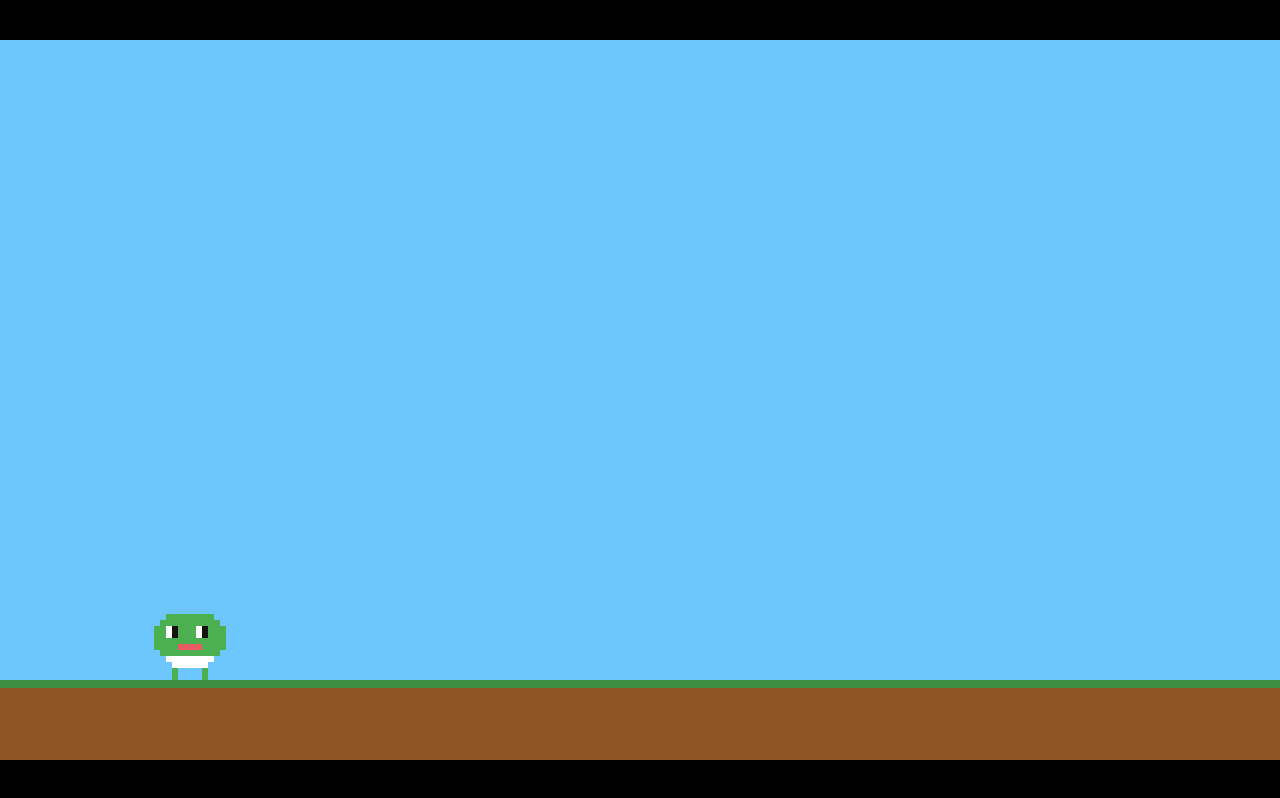
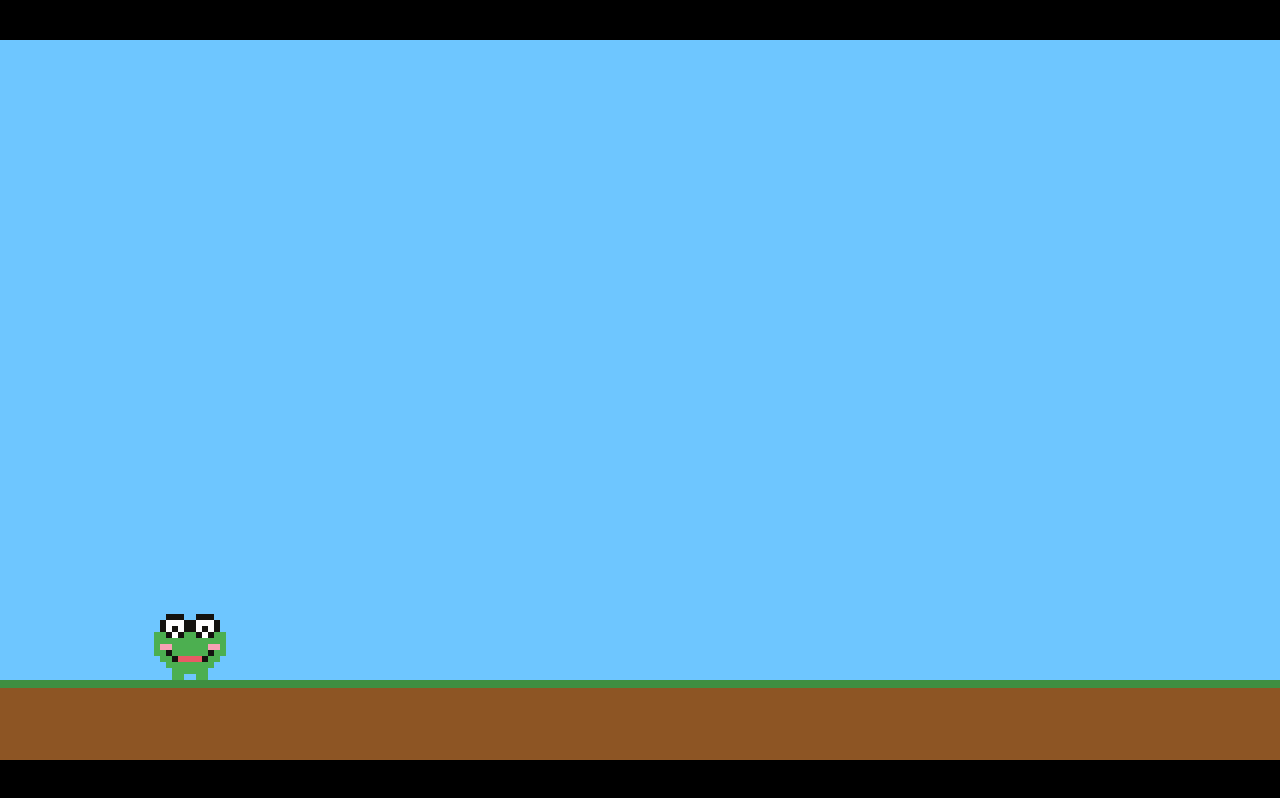
Before and after one commit to chlgpdus921/keroppi-jump, a website: page frontend/index.html in a window 1280 px wide. Drawn offline with Linux system fonts and the light colour scheme.

Commit message:
feat: switch player sprite to Keroppi, let browser handle Ctrl/Cmd/Alt shortcuts
Co-Authored-By: Claude Opus 5.5 <noreply@anthropic.com>

```diff
--- a/frontend/index.html
+++ b/frontend/index.html
@@ -22,31 +22,33 @@ const GRAVITY = 1400, JUMP_V = 460, MAX_VX = 150, ACCEL = 1200, FRICTION = 1400,
 const FLOOR_Y = H - 40; // Phase 1 임시 바닥 (Phase 2에서 타일 충돌로 교체)
 const IDLE_FRAME_TIME = 0.4;
 
-// ---- 스프라이트 (요구사항 2, 글자 그대로) ----
-const CLAWD = [
+// ---- 스프라이트: 케로피 (개인 프로젝트용 팬아트, 12x11) ----
+// 머리 위로 튀어나온 큰 눈, 분홍 볼, 활짝 웃는 빨간 입
+const KEROPPI = [
+  "..BBB..BBB..",
+  ".BWWWBBWWWB.",
+  ".BWBWBBWBWB.",
+  "GGBWBGGBWBGG",
+  "GGGGGGGGGGGG",
+  "GPPGGGGGGPPG",
+  "GGBGGGGGGBGG",
+  ".GGBRRRRBGG.",
   "..GGGGGGGG..",
-  ".GGGGGGGGGG.",
-  "GGWBGGGWBGGG",
-  "GGWBGGGWBGGG",
-  "GGGGGGGGGGGG",
-  "GGGGRRRRGGGG",
-  ".GGGGGGGGGG.",
-  "..WWWWWWWW..",
-  "...WWWWWW...",
-  "...G....G...",
-  "...G....G..."
+  "...GGGGGG...",
+  "...GG..GG..."
 ];
 
 const PALETTE = {
   G: "#4CAF50", // 케로피 초록색
-  W: "#FFFFFF", // 흰색
-  B: "#14130F", // 검정 눈동자
-  R: "#E85B65"  // 빨간 입
+  W: "#FFFFFF", // 흰자
+  B: "#14130F", // 눈동자·윤곽선
+  R: "#E85B65", // 빨간 입
+  P: "#F7A1B5"  // 분홍 볼
 };
 
 // 정지 시 2프레임 다리 애니메이션: 두 번째 프레임은 마지막 행(발)만 벌린다.
-const CLAWD_IDLE_B = CLAWD.slice(0, -1).concat(["..G......G.."]);
-const CLAWD_FRAMES = [CLAWD, CLAWD_IDLE_B];
+const KEROPPI_IDLE_B = KEROPPI.slice(0, -1).concat(["..GG....GG.."]);
+const KEROPPI_FRAMES = [KEROPPI, KEROPPI_IDLE_B];
 
 // ---- 캔버스 ----
 const canvas = document.getElementById("game");
@@ -68,6 +70,8 @@ let jumpPressed = false;   // 새 Space 입력 1회 플래그
 let jumpReleased = false;  // Space 뗌 1회 플래그 (가변 점프)
 
 addEventListener("keydown", (e) => {
+  // Ctrl/Cmd/Alt 조합(새로고침, 뒤로가기 등)은 브라우저에 양보
+  if (e.ctrlKey || e.metaKey || e.altKey) return;
   if (GAME_KEYS.has(e.code)) e.preventDefault();
   if (e.repeat) return; // 자동반복 무시: 꾹 눌러도 한 번만 점프
   keys.add(e.code);
@@ -143,7 +147,7 @@ function update(dt) {
 }
 
 // ---- 렌더 ----
-function drawClawd(ctx, x, y, flip, sprite = CLAWD) {
+function drawKeroppi(ctx, x, y, flip, sprite = KEROPPI) {
   for (let r = 0; r < sprite.length; r++) {
     const row = sprite[r];
     for (let c = 0; c < 12; c++) {
@@ -165,8 +169,8 @@ function render() {
   ctx.fillRect(0, FLOOR_Y, W, 4);
 
   const p = player;
-  const frame = CLAWD_FRAMES[Math.floor(p.animT / IDLE_FRAME_TIME) % 2];
-  drawClawd(ctx, p.x - 3, p.y, p.facing < 0, frame);
+  const frame = KEROPPI_FRAMES[Math.floor(p.animT / IDLE_FRAME_TIME) % 2];
+  drawKeroppi(ctx, p.x - 3, p.y, p.facing < 0, frame);
 }
 
 // ---- 루프 ----
```
